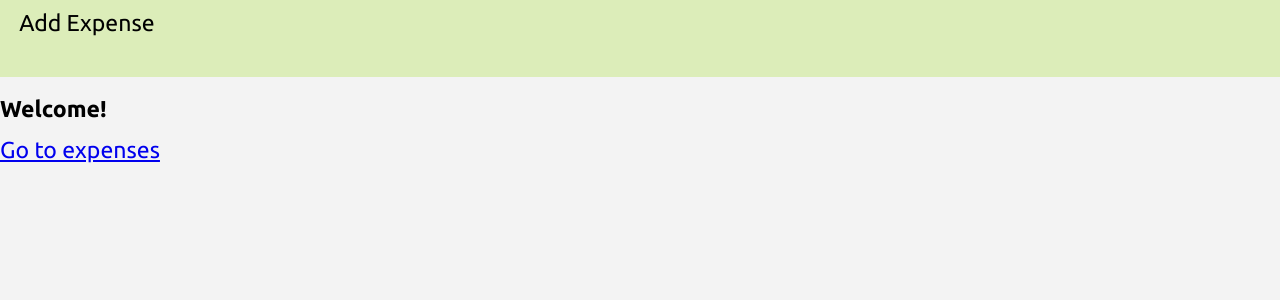
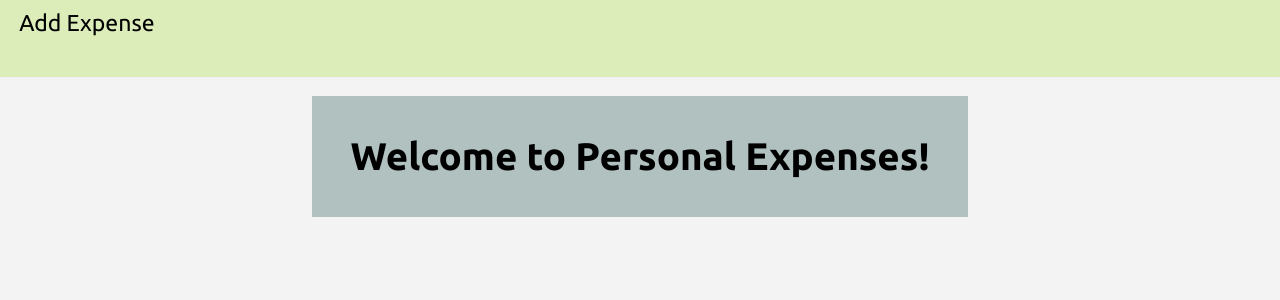
Before and after one commit to winstein27/personal-expenses, a React (Vite) app: page / in a window 1280 px wide. Shown: the top 300 px of the page. Built offline with nearby package versions, Linux system fonts and the light colour scheme.

Commit message:
:lipstick: feat: welcome page
Adding content and styling welcome page

```diff
--- a/src/pages/Welcome.tsx
+++ b/src/pages/Welcome.tsx
@@ -1,11 +1,24 @@
-import { Link } from 'react-router-dom';
+import styled from 'styled-components';
+
+import theme from '../styles/theme';
+
+const Box = styled.div`
+  background: ${theme.colors.cardBackground};
+  padding: 2rem;
+  width: fit-content;
+  margin: auto;
+`;
+
+const Title = styled.h1`
+  margin: 0;
+  font-size: 2rem;
+`;
 
 const Welcome = () => {
   return (
-    <>
-      <h1>Welcome!</h1>
-      <Link to={'/expenses'}>Go to expenses</Link>
-    </>
+    <Box>
+      <Title>Welcome to Personal Expenses!</Title>
+    </Box>
   );
 };
 
```
